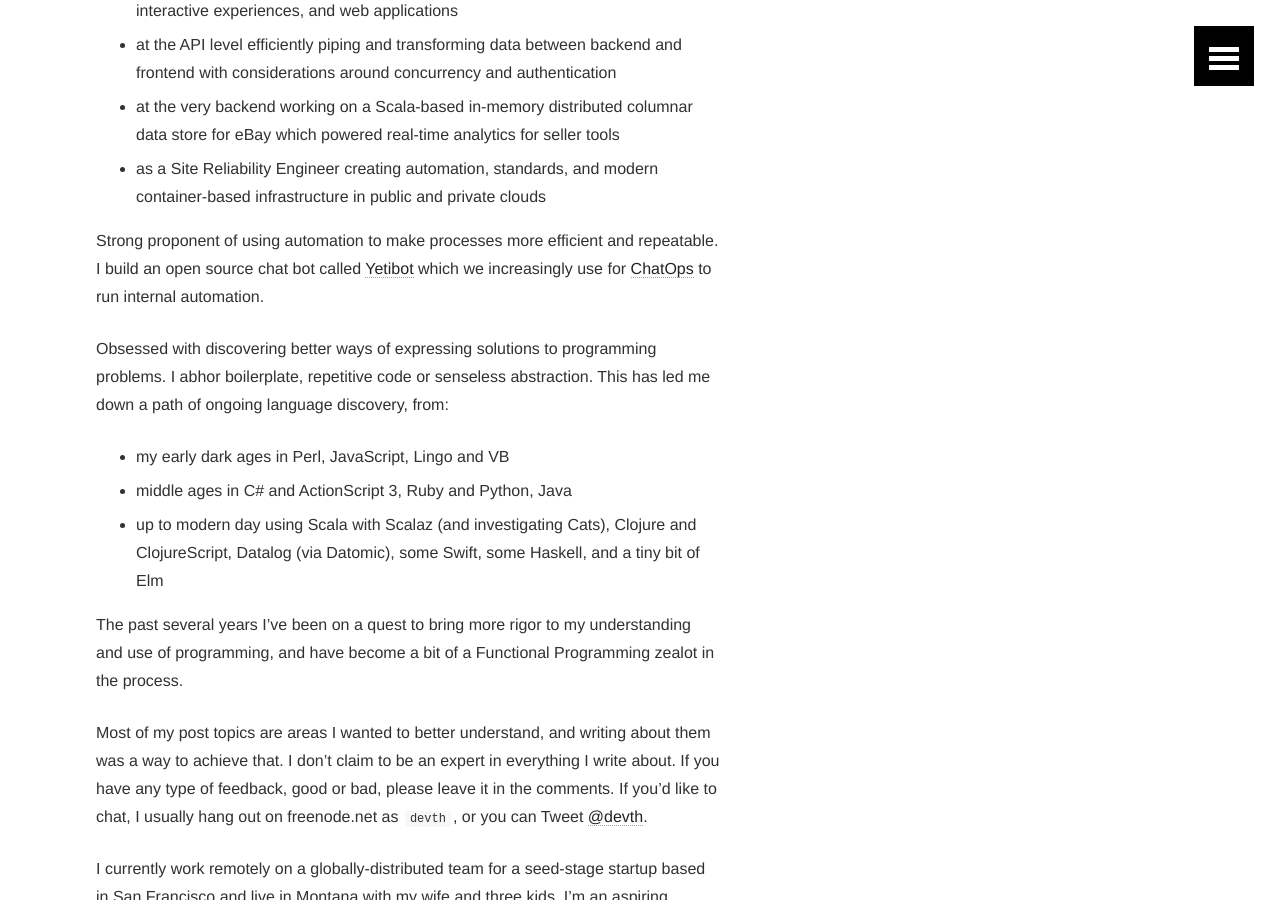
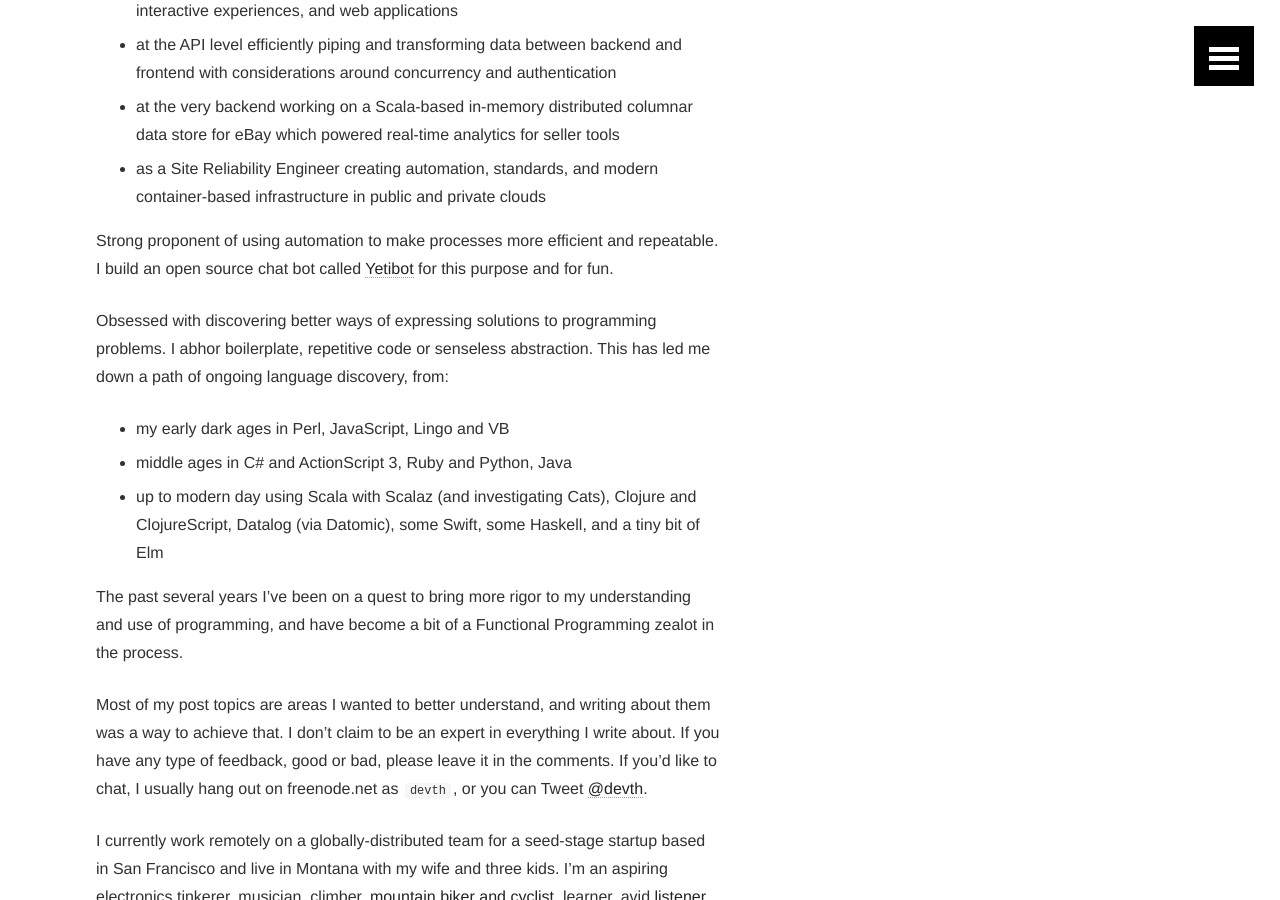
Before and after one commit to devth/devth.github.com, a Jekyll site: the page built from about.md, in a window 1280 px wide and 900 px high, scrolled down 721 px. Built offline with Jekyll 4.4.1, drawn with Linux system fonts in a browser that asks for light colours.

Commit message:
Remove chatops thing

```diff
--- a/about.md
+++ b/about.md
@@ -20,9 +20,7 @@ worked on doing just that at every layer of the stack:
 
 Strong proponent of using automation to make processes more efficient and
 repeatable. I build an open source chat bot called
-[Yetibot](https://github.com/devth/yetibot) which we increasingly use for
-[ChatOps](http://devops.com/2014/07/16/chatops-communicating-speed-devops/) to
-run internal automation.
+[Yetibot](https://github.com/devth/yetibot) for this purpose and for fun.
 
 Obsessed with discovering better ways of expressing solutions to programming
 problems. I abhor boilerplate, repetitive code or senseless abstraction. This
```
